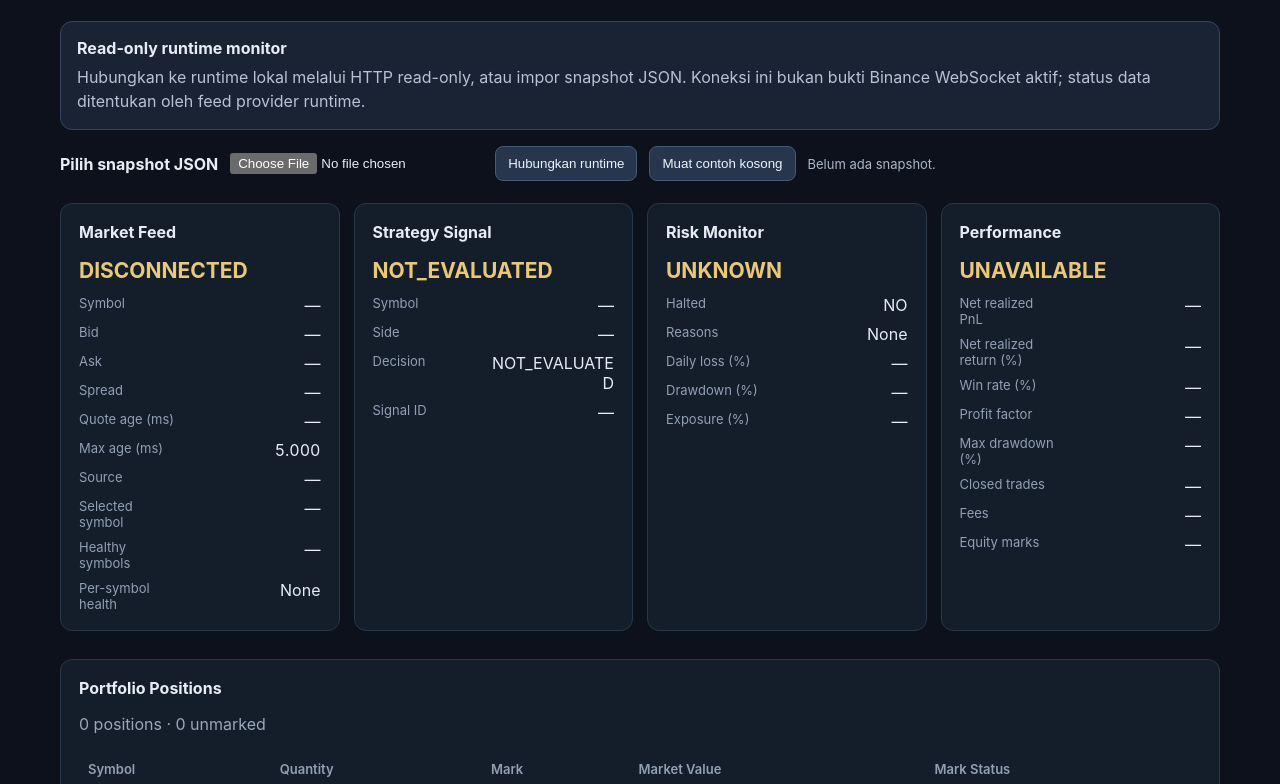
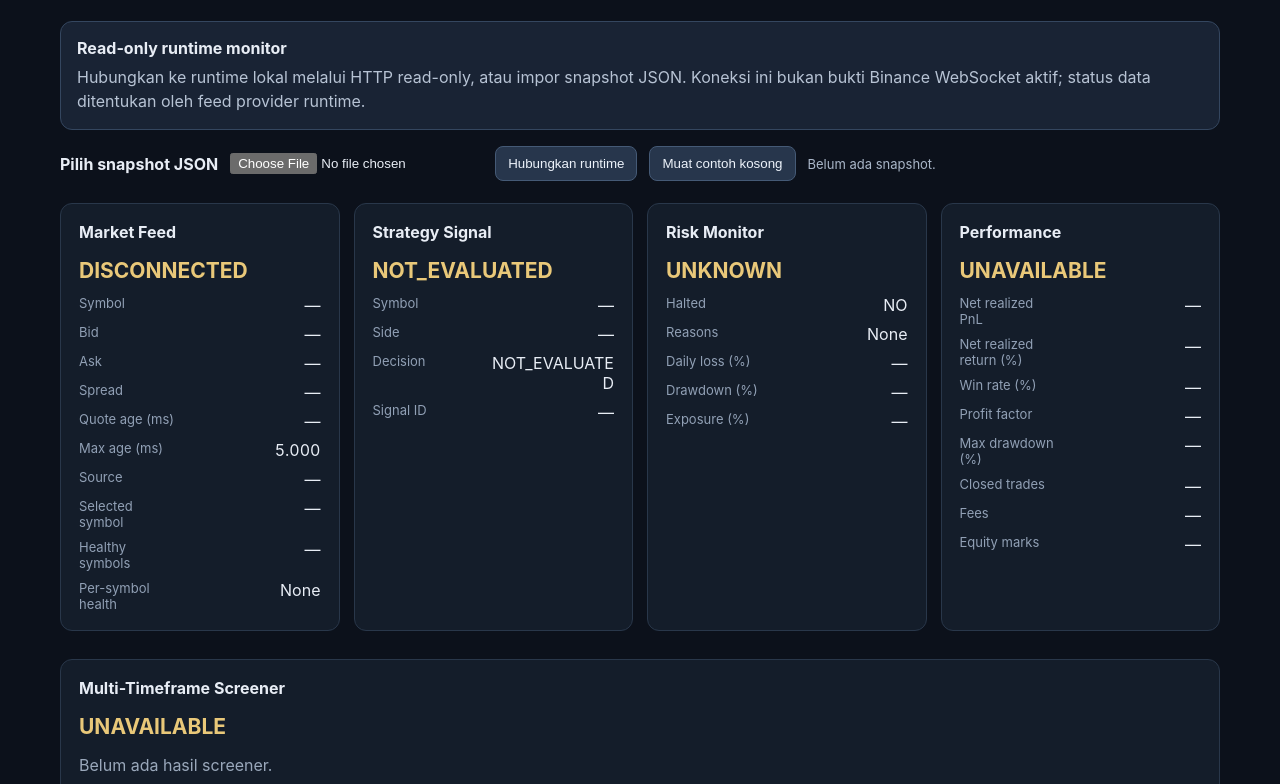
Before and after one commit to haedar-collab/tradesys-crypto-strategy, a website with bundled scripts: page dashboard/index.html in a window 1280 px wide. Shown: the part 168-952 px from the top of the page. Built offline with nearby package versions, Linux system fonts and the light colour scheme.

Commit message:
feat(dashboard): add multi-timeframe screener panel

```diff
--- a/dashboard/index.html
+++ b/dashboard/index.html
@@ -27,6 +27,7 @@
     <article class="panel"><h2>Risk Monitor</h2><p class="state" id="risk-state">UNKNOWN</p><dl id="risk-details"></dl></article>
     <article class="panel"><h2>Performance</h2><p class="state" id="performance-state">UNAVAILABLE</p><dl id="performance-details"></dl></article>
   </section>
+  <section class="panel"><h2>Multi-Timeframe Screener</h2><p class="state" id="screener-state">UNAVAILABLE</p><p id="screener-summary" class="muted">Belum ada hasil screener.</p><div class="table-wrap"><table><thead><tr><th>Symbol</th><th>Decision</th><th>Reason</th></tr></thead><tbody id="screener-results"></tbody></table></div></section>
   <section class="panel"><h2>Portfolio Positions</h2><p id="position-summary" class="muted">Belum ada snapshot.</p><div class="table-wrap"><table><thead><tr><th>Symbol</th><th>Quantity</th><th>Mark</th><th>Market Value</th><th>Mark Status</th></tr></thead><tbody id="positions"></tbody></table></div></section>
   <section class="panel"><h2>Data Quality & Permissions</h2><dl id="quality-details"></dl><dl id="permission-details"></dl></section>
   <p class="footnote">Runtime diperbarui setiap 3 detik saat terhubung. Jika runtime gagal diakses, tampilan kembali ke kondisi UNKNOWN / UNAVAILABLE. Dashboard tidak memiliki fungsi order, mutasi ledger, atau reset risiko.</p>
```
